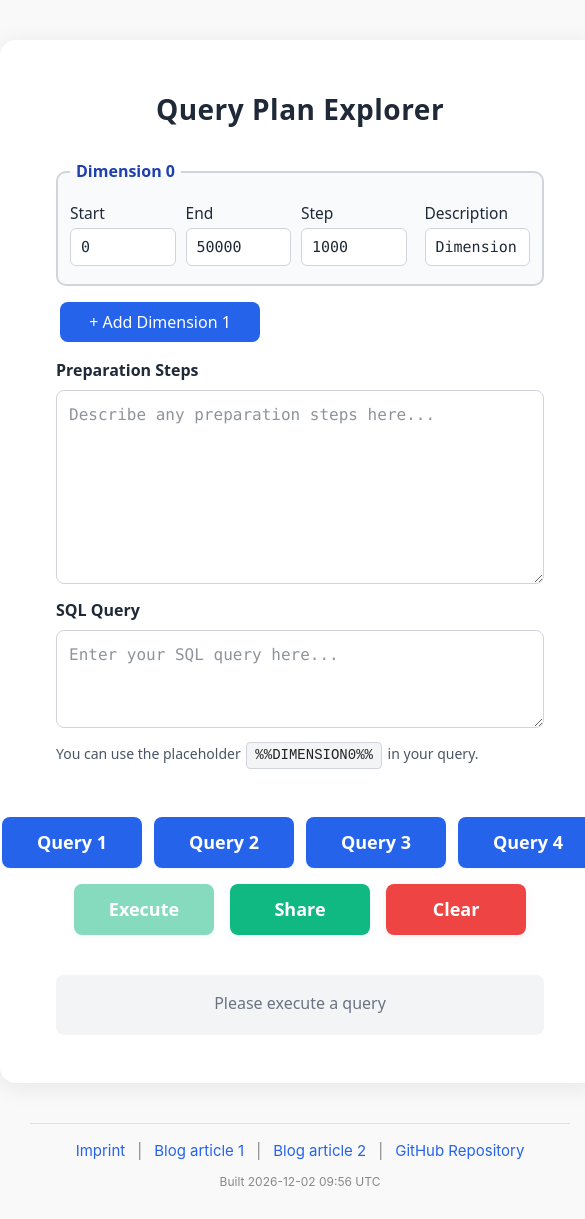
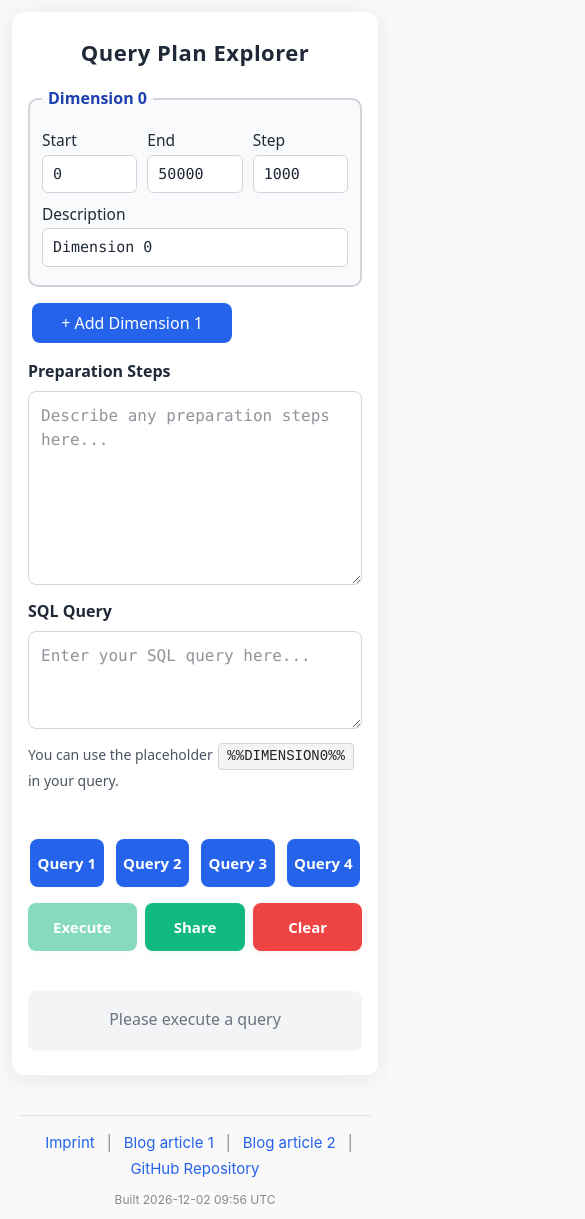
Before and after one commit to jnidzwetzki/planexplorer, a Next.js app: page /planexplorer/ in a window 390 px wide. Shown: the whole page, 585 px wide, since content can reach past the window. Built offline with nearby package versions, Linux system fonts and the light colour scheme.

Commit message:
Improve mobile view

```diff
--- a/src/app/DatabaseSelector.module.css
+++ b/src/app/DatabaseSelector.module.css
@@ -34,7 +34,7 @@
   outline: none;
   transition: border 0.2s;
   flex: 1 1 0%;
-  min-width: 220px;
+  min-width: 0;
   max-width: 400px;
   width: 100%;
   box-sizing: border-box;
@@ -62,6 +62,8 @@
   display: flex;
   flex-direction: row;
   align-items: center;
+  flex-wrap: wrap;
+  row-gap: 10px;
   width: 100%;
   margin-top: 10px;
 }
@@ -69,6 +71,7 @@
   margin-top: 0;
 }
 .selectorBox {
+  min-width: 0;
   background: #f9fafb; /* Match IntervalSelector background */
   border-radius: 8px;
   border: 1.5px solid #d1d5db;
--- a/src/app/IntervalSelector.module.css
+++ b/src/app/IntervalSelector.module.css
@@ -60,6 +60,7 @@
 }
 
 .dimensionGroup {
+  min-width: 0;
   border: 2px solid #d1d5db;
   border-radius: 10px;
   padding: 10px 12px 18px 12px; /* bottom padding erhöht */
@@ -67,6 +68,7 @@
   background: #f9fafb;
   display: flex;
   flex-direction: column;
+  min-width: 0;
 }
 
 .dimensionLegend {
@@ -92,6 +94,25 @@
   transition: background 0.15s;
 }
 
+.descriptionLabel {
+  margin-left: 8px;
+}
+
+@media (max-width: 640px) {
+  .intervalRow {
+    flex-wrap: wrap;
+  }
+
+  .inputLabel {
+    flex: 1 1 calc(33% - 10px);
+  }
+
+  .descriptionLabel {
+    flex-basis: 100%;
+    margin-left: 0;
+  }
+}
+
 .removeButton:hover, .removeButton:focus {
   background: #ffe4e6;
   color: #b91c1c;
--- a/src/app/IntervalSelector.tsx
+++ b/src/app/IntervalSelector.tsx
@@ -150,7 +150,7 @@ export default function IntervalSelector({ label, start, end, setStart, setEnd,
             min={1}
           />
         </label>
-        <label className={styles.inputLabel} style={{ marginLeft: 8 }}>
+        <label className={`${styles.inputLabel} ${styles.descriptionLabel}`}>
           <span>Description</span>
           <input
             type="text"
--- a/src/app/ResultList.module.css
+++ b/src/app/ResultList.module.css
@@ -38,6 +38,7 @@
   font-family: 'SF Mono', Monaco, 'Cascadia Code', 'Roboto Mono', Consolas, 'Courier New', monospace;
   font-size: 15px;
   white-space: pre-wrap;
+  overflow-wrap: anywhere;
   color: #1f2937;
   background: #f8fafc;
   padding: 12px;
@@ -134,6 +135,7 @@
   padding: 8px 10px;
   margin: 6px 0 0 0;
   white-space: pre-wrap;
+  overflow-wrap: anywhere;
   color: #1f2937;
   border: 1px solid #e2e8f0;
   line-height: 1.4;
--- a/src/app/SqlQueryInput.module.css
+++ b/src/app/SqlQueryInput.module.css
@@ -49,6 +49,7 @@
 }
 
 .experimentBox {
+  min-width: 0;
   background: #f9fafb;
   border: 1.5px solid #d1d5db;
   border-radius: 8px;
--- a/src/app/globals.css
+++ b/src/app/globals.css
@@ -20,7 +20,6 @@
 }
 
 body {
-  min-width: 600px;
   max-width: 900px;
   margin-left: auto;
   margin-right: auto;
--- a/src/app/page.module.css
+++ b/src/app/page.module.css
@@ -200,6 +200,48 @@
   gap: 8px;
 }
 
+.shareWrapper {
+  display: flex;
+  flex-direction: column;
+  align-items: center;
+  margin: 0 8px;
+  position: relative;
+}
+
+@media (max-width: 640px) {
+  .container {
+    margin: 12px;
+    padding: 24px 16px;
+    border-radius: 12px;
+  }
+
+  .heading {
+    font-size: 22px;
+    margin-bottom: 20px;
+  }
+
+  .demoButtonGroup, .actionButtonGroup {
+    flex-wrap: wrap;
+    justify-content: center;
+    width: 100%;
+  }
+
+  .shareWrapper {
+    flex: 1 1 0;
+    align-items: stretch;
+    margin: 0;
+  }
+
+  .buttonDemo, .buttonPrimary, .buttonClear {
+    flex: 1 1 0;
+    width: auto;
+    min-width: 0;
+    padding: 10px 4px;
+    font-size: 15px;
+    white-space: nowrap;
+  }
+}
+
 .shareNotification {
   position: absolute;
   left: 50%;
--- a/src/app/page.tsx
+++ b/src/app/page.tsx
@@ -318,7 +318,6 @@ function HomeContent() {
               isExecuting ||
               !start0Valid || !end0Valid || (dim1Active && (!start1Valid || !end1Valid)) || sqlQuery.trim() === ""
             }
-            style={{ minWidth: 100 }}
           >
             {isExecuting ? (
               <span className={styles.spinner} aria-label="Loading" />
@@ -326,12 +325,11 @@ function HomeContent() {
               "Execute"
             )}
           </button>
-          <div style={{ display: 'flex', flexDirection: 'column', alignItems: 'center', margin: '0 8px', position: 'relative' }}>
+          <div className={styles.shareWrapper}>
             <button
               onClick={handleShare}
               className={styles.buttonPrimary}
               type="button"
-              style={{ minWidth: 100 }}
             >
               <span style={{ width: '100%', textAlign: 'center' }}>Share</span>
             </button>
@@ -342,7 +340,6 @@ function HomeContent() {
           <button
             onClick={handleClear}
             className={styles.buttonClear}
-            style={{ minWidth: 100 }}
           >
             Clear
           </button>
```
